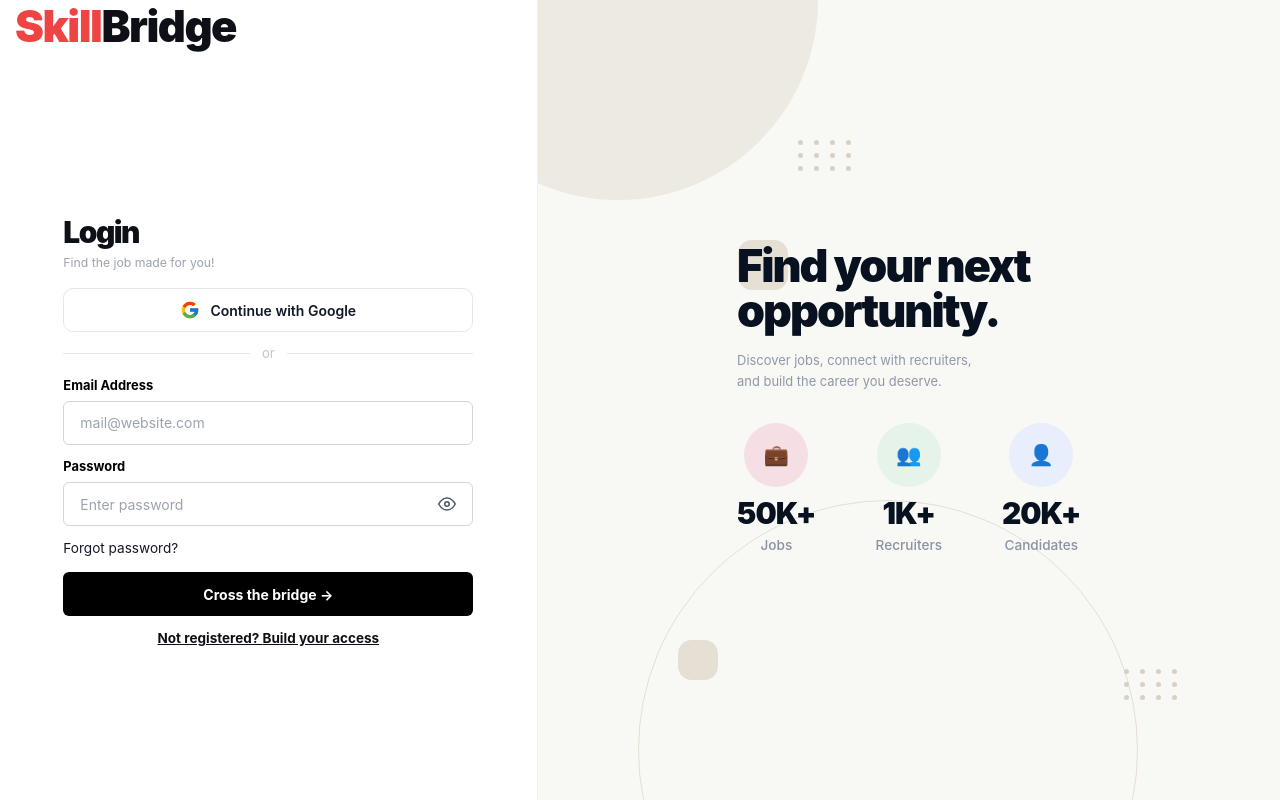
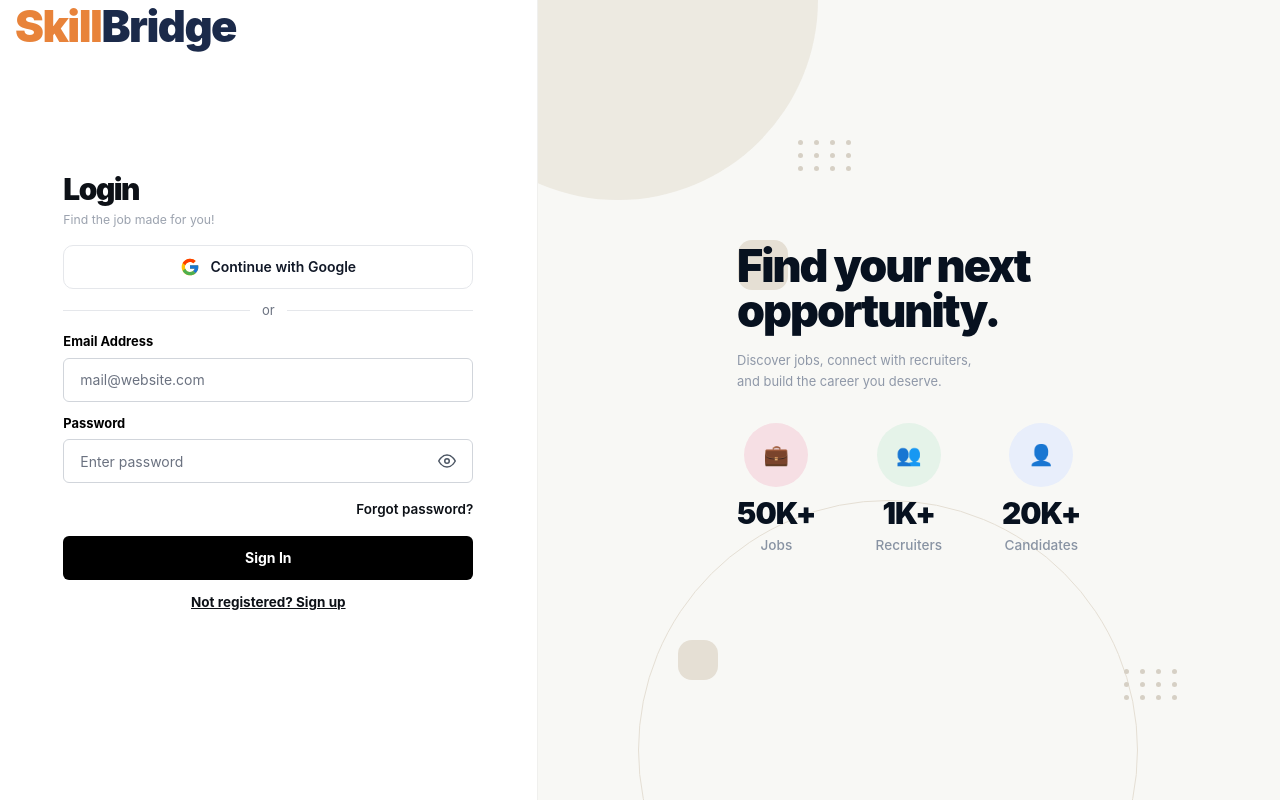
Before and after one commit to Chinmay0608/job-portal-system, a React (Vite) app in the folder frontend/: page /login in a window 1280 px wide. Built offline with nearby package versions, Linux system fonts and the light colour scheme; no server answers.

Commit message:
Reverse logo colors

```diff
--- a/frontend/src/App.jsx
+++ b/frontend/src/App.jsx
@@ -59,8 +59,8 @@ function AppContent() {
   const location = useLocation();
 
   // Integrated /recruiter-dashboard layout toggle rule parameters
-  const hideLayout = ["/login", "/register", "/forgot-password"].includes(location.pathname) ||
-                     location.pathname.startsWith("/reset-password");
+  const hideLayout = ["/login", "/register", "/forgot-password"].includes(location.pathname.toLowerCase()) ||
+                     location.pathname.toLowerCase().startsWith("/reset-password");
 
   return (
     <>
--- a/frontend/src/Styles/pages/auth/Login.css
+++ b/frontend/src/Styles/pages/auth/Login.css
@@ -26,7 +26,6 @@
   max-width: 410px;
   display: flex;
   flex-direction: column;
-  padding-top: 80px;
 }
 
 .login-brand {
@@ -35,7 +34,7 @@
   left: 15px;
   font-size: 3.2rem;
   font-weight: 900;
-  color: #0d1117;
+  color: #1B2A4A;
 
   letter-spacing: -1.5px;
   line-height: 1;
@@ -45,7 +44,7 @@
 }
 
 .login-brand-dot {
-  color: #ef4444;
+  color: #E8833A;
 }
 
 .login-title {
@@ -95,7 +94,7 @@
   align-items: center;
   gap: 12px;
   margin-bottom: 12px;
-  color: #c4c4c4;
+  color: #6b7280;
   font-size: 13px;
 }
 
@@ -142,7 +141,7 @@
 }
 
 .login-input::placeholder {
-  color: #9ca3af;
+  color: #6b7280;
 }
 
 .login-options {
--- a/frontend/src/pages/auth/Login.jsx
+++ b/frontend/src/pages/auth/Login.jsx
@@ -203,22 +203,22 @@ function Login() {
               </div>
             </div>
 
-            <p className="login-forgot">
-              <span onClick={() => navigate("/forgot-password")}>
+            <p className="login-forgot" style={{ textAlign: "right", margin: "4px 0 16px 0" }}>
+              <span className="forgot-password-link" onClick={() => navigate("/forgot-password")} style={{ fontSize: "13.5px" }}>
                 Forgot password?
               </span>
             </p>
 
             <button type="submit" className="login-submit-btn" disabled={loading} aria-label="Log in">
-              {loading ? "Logging in..." : "Cross the bridge →"}
+              {loading ? "Logging in..." : "Sign In"}
             </button>
 
             {/* STYLED TEXT SWITCHER SPAN */}
             <p className="login-bottom-text">
               <span className="desktop-link-text">Not registered? </span>
-              <span className="mobile-link-text">First time on this side? </span>
+              <span className="mobile-link-text">Not registered? </span>
               <span className="link-action" onClick={() => navigate("/register", { state: { role: loginRole } })}>
-                Build your access
+                Sign up
               </span>
             </p>
           </form>
@@ -255,6 +255,8 @@ function Login() {
           </p>
 
           <div className="stats-container">
+            {/* TODO: These stats ("50K+ Jobs", "1K+ Recruiters", "20K+ Candidates") are currently hardcoded placeholders.
+                They should be wired to a real API endpoint returning live counts, or explicitly relabeled as illustrative/example figures. */}
             <div className="stats-card">
               <div className="stats-icon pink">💼</div>
               <h3>50K+</h3>
```
